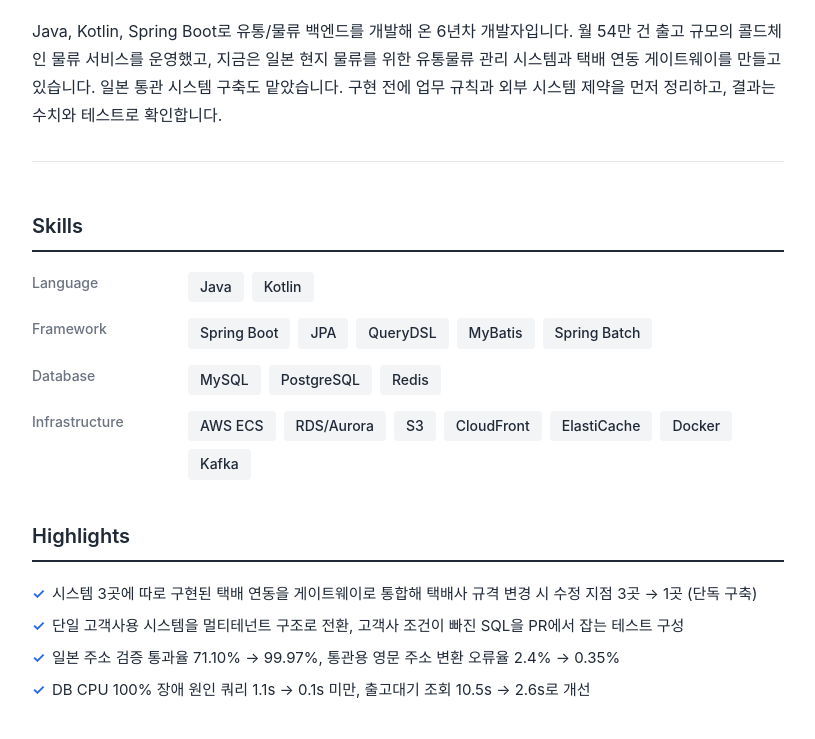
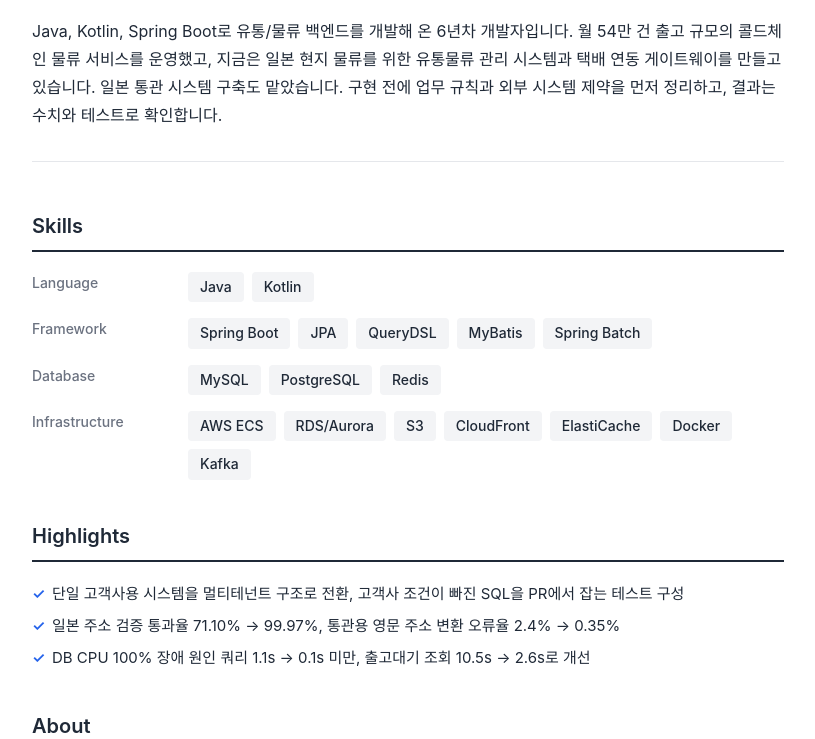
Before and after one commit to fmoni1306/resume, a website: page index.html in a window 1280 px wide. Shown: the part 285-1024 px from the top of the page, without its empty margins (232-1047 px from the left). Drawn offline with Linux system fonts and the light colour scheme; a web font is replaced by a local one.

Commit message:
Highlights에서 게이트웨이 항목 제거

```diff
--- a/index.html
+++ b/index.html
@@ -124,7 +124,6 @@
     <section class="section">
         <h2 class="section-title">Highlights</h2>
         <ul class="highlights">
-            <li>시스템 3곳에 따로 구현된 택배 연동을 게이트웨이로 통합해 택배사 규격 변경 시 수정 지점 3곳 → 1곳 (단독 구축)</li>
             <li>단일 고객사용 시스템을 멀티테넌트 구조로 전환, 고객사 조건이 빠진 SQL을 PR에서 잡는 테스트 구성</li>
             <li>일본 주소 검증 통과율 71.10% → 99.97%, 통관용 영문 주소 변환 오류율 2.4% → 0.35%</li>
             <li>DB CPU 100% 장애 원인 쿼리 1.1s → 0.1s 미만, 출고대기 조회 10.5s → 2.6s로 개선</li>
```
